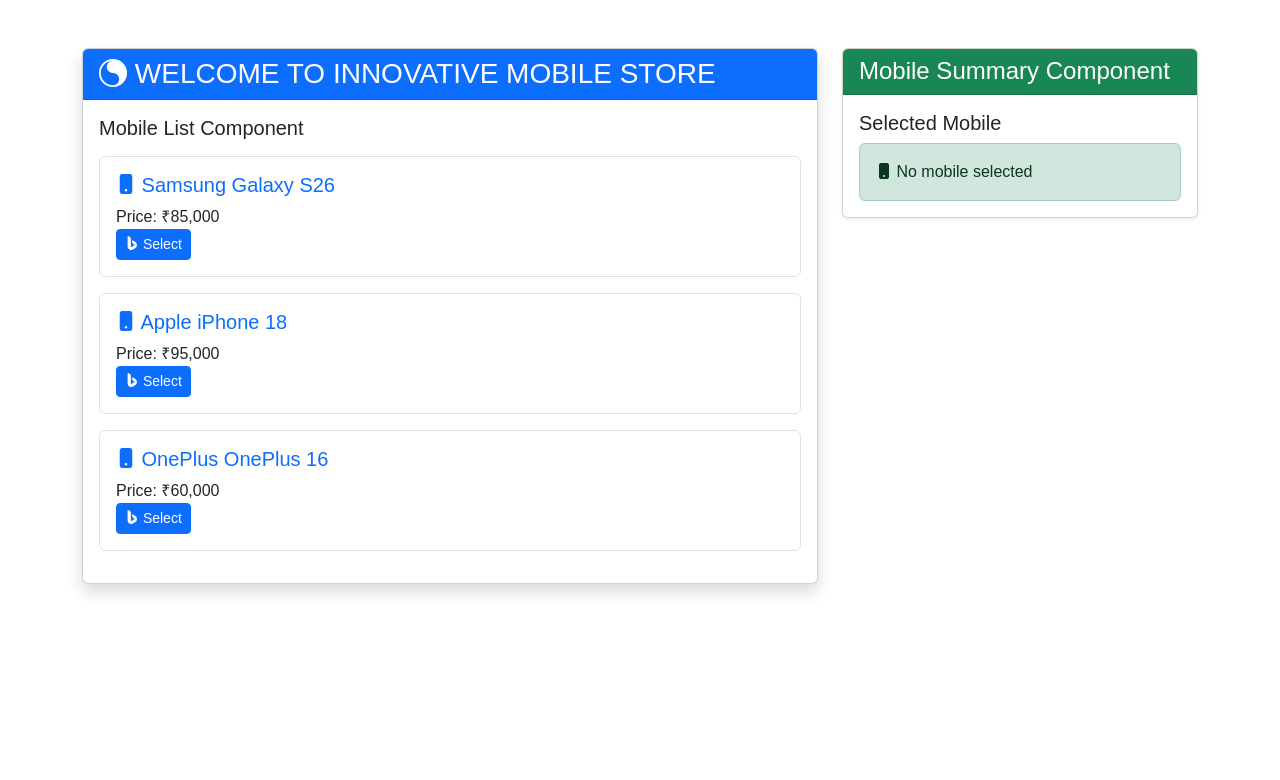
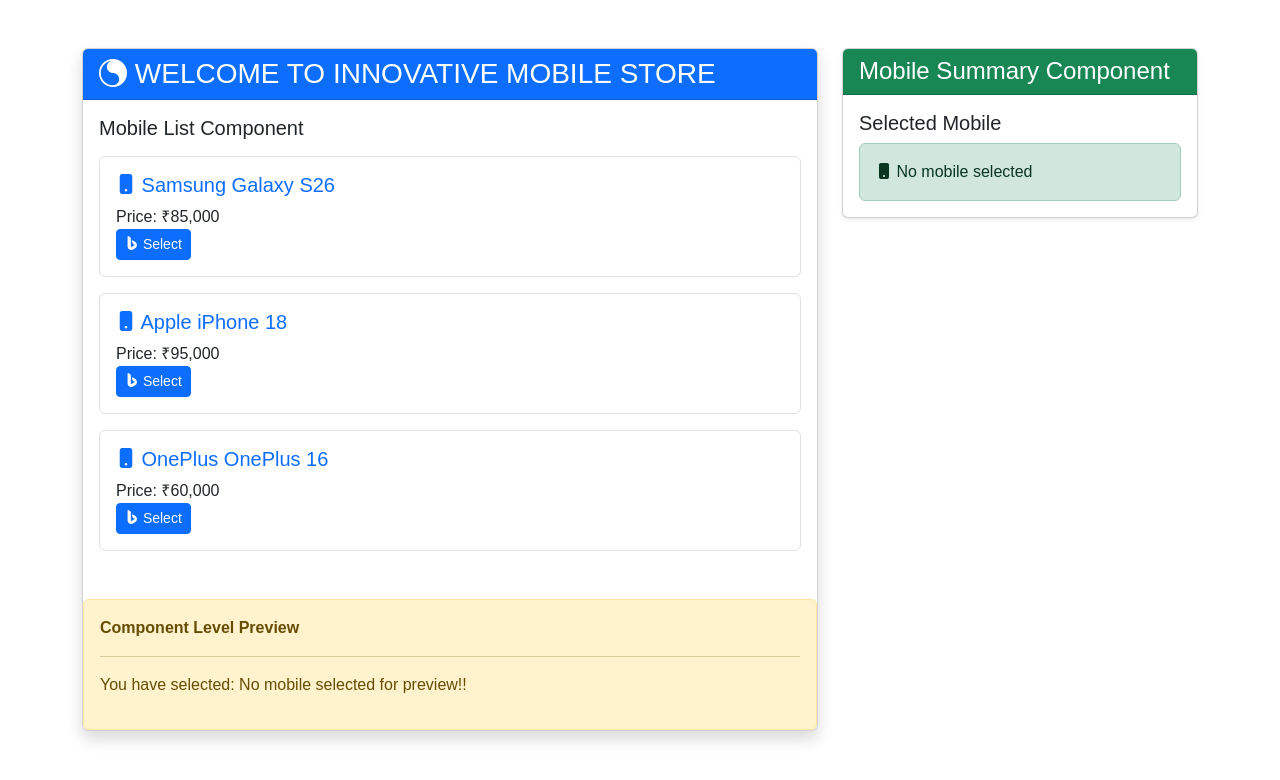
Before and after one commit to alamarsheed4/New-angular-app, an Angular app: page / in a window 1280 px wide. Shown: the top 780 px of the page. Built offline with nearby package versions, Linux system fonts and the light colour scheme.

Commit message:
Initial commit

```diff
--- a/src/app/mobile-list/mobile-list.html
+++ b/src/app/mobile-list/mobile-list.html
@@ -30,4 +30,6 @@
             </div>
         }
     </div>
+
+    <app-mobile-preview/>
     </div>
--- a/src/app/mobile-list/mobile-list.ts
+++ b/src/app/mobile-list/mobile-list.ts
@@ -1,17 +1,22 @@
 import { Component, inject, OnInit } from '@angular/core';
 import { MobileServices } from '../services/mobile-service';
+import { MobilePreview } from '../mobile-preview/mobile-preview';
+import { MobilePreviewService } from '../services/mobile-preview.service';
 
 @Component({
-  imports: [],
+  imports: [MobilePreview],
   selector: 'app-mobile-list',
   styleUrl: './mobile-list.css',
   templateUrl: './mobile-list.html',
+  providers: [MobilePreviewService]  //register at component level
 })
 export class MobileList implements OnInit {
 
 
  mobileService = inject(MobileServices);  //inject will inject your services here after importing service file
 
+ //for capture service
+ mobilePreviewService = inject(MobilePreviewService)
  mobiles:any;
 
  wecomeMessage !:string
@@ -34,6 +39,8 @@
 
       this.mobileService.selectMobile(brand, model);
 
+      this.mobilePreviewService.selectPreview(brand, model);
+
   }
 
 }
--- /dev/null
+++ b/src/app/mobile-preview/mobile-preview.html
@@ -0,0 +1,10 @@
+<!-- <p>mobile-preview works!</p> -->
+
+<div class="alert alert-warning mt-3 mb-0">
+   <strong>Component Level Preview</strong>
+   <hr>
+
+   <!--preview message is signal . so now you can updates who ever try to give the change the value.
+   so automatically you will receive   -->
+   <p>You have selected: {{mobilePreviewService.previewMessage()}}</p>
+</div>
--- /dev/null
+++ b/src/app/mobile-preview/mobile-preview.ts
@@ -0,0 +1,18 @@
+import { Component, inject } from '@angular/core';
+import { MobilePreviewService } from '../services/mobile-preview.service';
+
+@Component({
+  imports: [],
+  selector: 'app-mobile-preview',
+  styleUrl: './mobile-preview.css',
+  templateUrl: './mobile-preview.html',
+})
+export class MobilePreview {
+
+  // instance is very important for me, because i need to get the signal from
+  // service
+  //if i able to create the instance then i can get the members
+  mobilePreviewService = inject(MobilePreviewService)
+
+
+}
--- /dev/null
+++ b/src/app/services/mobile-preview.service.ts
@@ -0,0 +1,21 @@
+
+
+// Injected
+
+import { Injectable, signal } from "@angular/core";
+@Injectable()
+export class MobilePreviewService{
+
+    previewMessage = signal('No mobile selected for preview!!')
+
+
+    selectPreview(brand: string, model:string){
+  //  var filteredData= this.getMobiles().filter(x=> {
+  //     return x.brand == brand && x.model == model}
+  //   );
+  //   return filteredData;
+
+  this.previewMessage.set(`${brand} ${model}`)
+  }
+
+}
```
Also changed, not shown: src/app/mobile-preview/mobile-preview.css (added).
